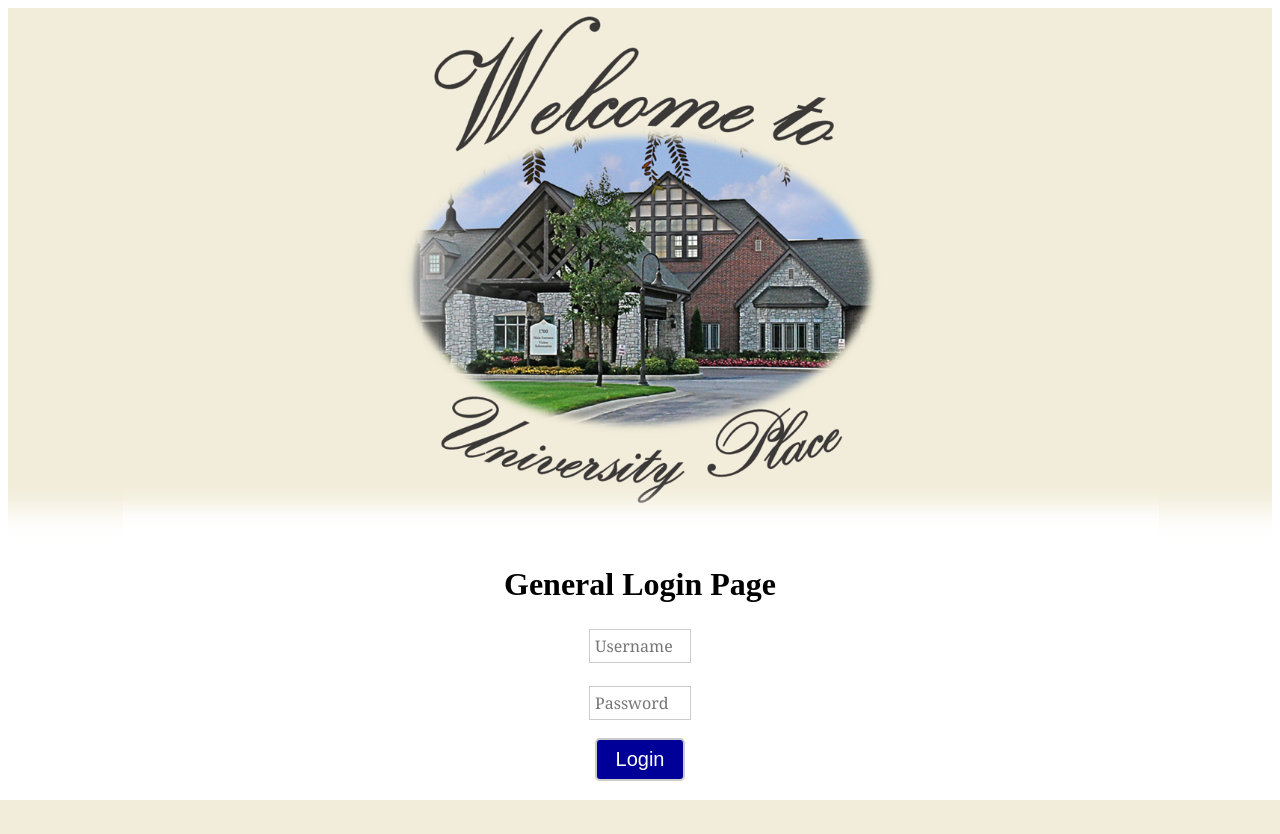
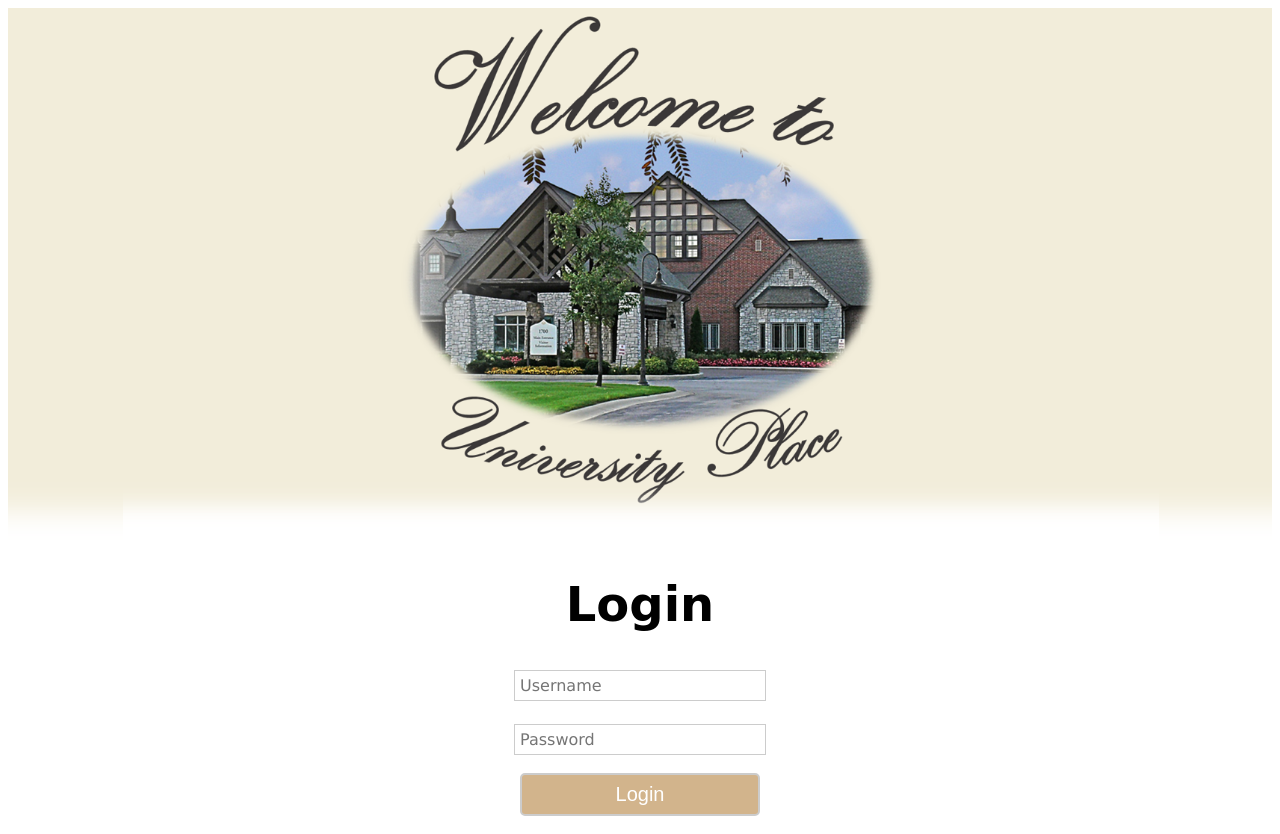
Before and after one commit to PurdueEpicsDisc/University-Place, a PHP site: page / in a window 1280 px wide. Before the commit the page ends 800 px from the top, so only its background shows below. Run offline with PHP 8.4, Linux system fonts and the light colour scheme.

Commit message:
Semester End commit

```diff
--- a/index.php
+++ b/index.php
@@ -15,7 +15,7 @@ font:verdana, "Hoefler Text", "Liberation Serif", Times, "Times New Roman", seri
 margin-top:10px;
 }
 input[type=text], input[type=password]{
-width:30%;
+width:80%;
 padding:5px;
 margin-top:5px;
 border:1px solid #ccc;
@@ -25,7 +25,7 @@ font-family:Cambria, "Hoefler Text", "Liberation Serif", Times, "Times New Roman
 }
 
 input[type=submit]{
-width:30%;
+width:80%;
 background-color:#009;
 color:#fff;
 border:2px solid #ccc;
@@ -40,11 +40,11 @@ margin-bottom:10px;
 <body>
 <img src="UPRC_Login_4.PNG" style='width:100%;height:100%' alt='[]' />
 <div class="login">
-<h1 align="center">General Login Page</h1>
+<h1 align="center" style="font-family:Kunstler Script, cursive;font-size:300%">Login</h1>
 <form action="" method="post" style="text-align:center;">
-<input type="text" placeholder="Username" id="user" name="user"><br/><br/>
-<input type="password" placeholder="Password" id="pass" name="pass"><br/><br/>
-<input type="submit" value="Login" name="submit">
+<input style="font-family:verdana" type="text" placeholder="Username" id="user" name="user"><br/><br/>
+<input style="font-family:verdana" type="password" placeholder="Password" id="pass" name="pass"><br/><br/>
+<input style="background-color:tan" type="submit" value="Login" name="submit">
 <!-- Error Message -->
 <span><?php echo $error; ?></span>
 </body>
--- a/loginserv.php
+++ b/loginserv.php
@@ -25,7 +25,7 @@ if(isset($_POST['submit'])){
 	//echo $row['category'];
 	//header("Location: redirectpage.php");
 	if ($rowinfo['category'] == "admin"){
-		header("Location: registerpage.html"); // redirecting to
+		header("Location: upload/index.php"); // redirecting to
 		//echo "$query";
 	}
 	else if ($rowinfo['category'] == "family"){
@@ -33,7 +33,7 @@ if(isset($_POST['submit'])){
 		header("Location: /mainpage/index.php"); //redirect to normal page
 	}
 	else if ($rowinfo['category'] == "resident"){
-		header("Location: /mainpage/index.html");
+		header("Location: /mainpage/index.php");
 	}
 	else{ // bullet proof
 		$error = "Username of Password is Invalid";
```
